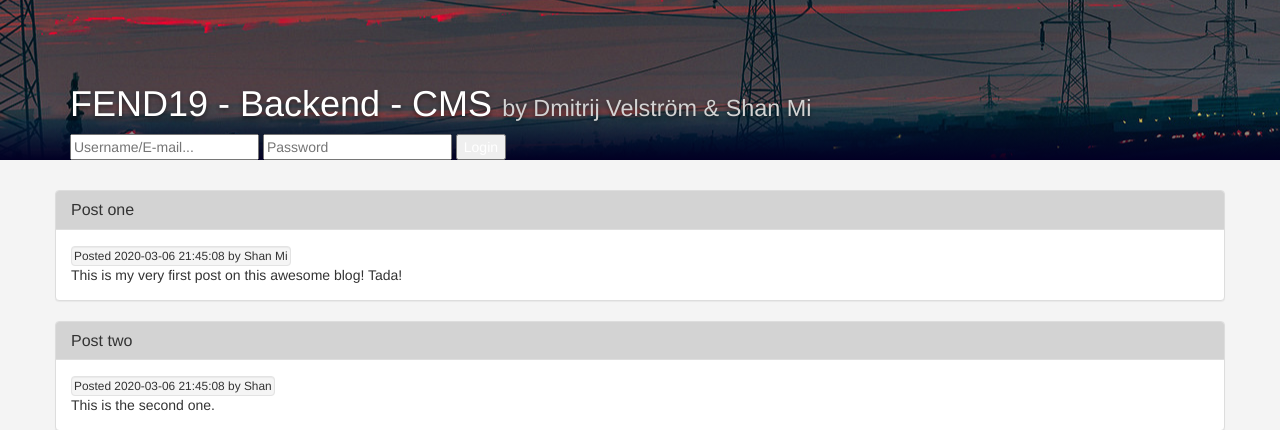
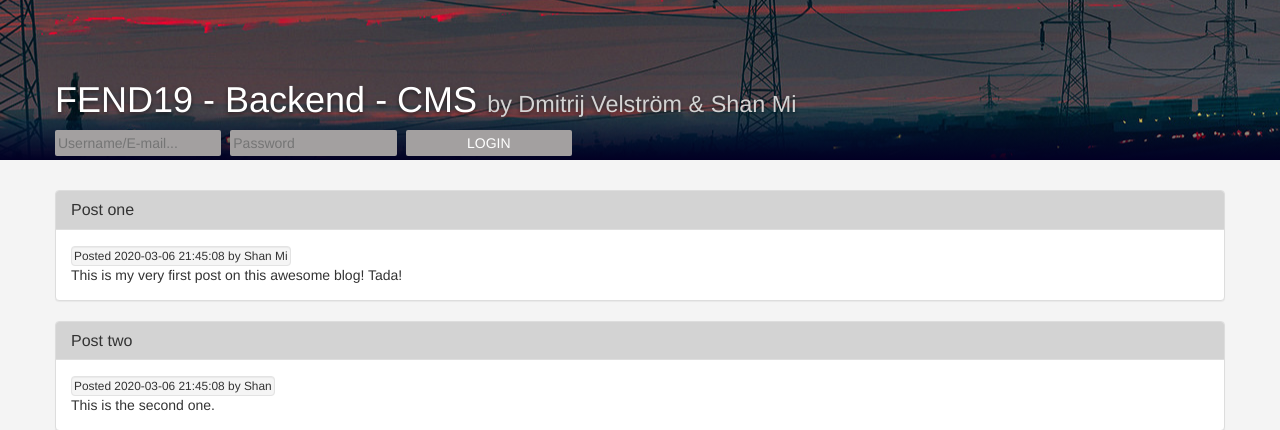
Before and after one commit to Dmitrijv/fend19-backend-project, a PHP site: page / in a window 1280 px wide. Shown: the top 430 px of the page. Run offline with PHP 8.4, Linux system fonts and the light colour scheme; data comes from the database, SQL or seed files in the repository; some libraries are stand-ins or nearby versions.

Commit message:
added login customised css

```diff
--- a/css/customStyle.css
+++ b/css/customStyle.css
@@ -19,6 +19,29 @@
   color: lightgrey;
 }
 
+.header-login form {
+  padding-bottom: 4px;
+}
+
+.header-login input,
+.header-login button {
+  width: 13vw;
+  padding: 3px;
+  border: none;
+  background: #a3a0a0;
+  margin-right: 5px;
+  border-radius: 2px;
+}
+
+.header-login button {
+  text-transform: uppercase;
+  color: #fff;
+}
+
+.col-md-10 {
+  padding: 0;
+}
+
 .blogpost .panel-heading {
   background-color: lightgray;
 }
--- a/sass/partial/_public-header.scss
+++ b/sass/partial/_public-header.scss
@@ -6,7 +6,11 @@
   padding-bottom: 0;
   margin-bottom: 30px;
 
-  background-image: linear-gradient(0deg, rgba(2, 0, 36, 1) 0%, rgba(255, 255, 255, 0) 30%),
+  background-image: linear-gradient(
+      0deg,
+      rgba(2, 0, 36, 1) 0%,
+      rgba(255, 255, 255, 0) 30%
+    ),
     url("../img/alena-aenami-over-the-city1k.jpg");
   background-position: center 63%;
 
@@ -17,3 +21,26 @@
     color: lightgrey;
   }
 }
+
+.header-login {
+  form {
+    padding-bottom: 4px;
+  }
+  input,
+  button {
+    width: 13vw;
+    padding: 3px;
+    border: none;
+    background: rgb(163, 160, 160);
+    margin-right: 5px;
+    border-radius: 2px;
+  }
+  button {
+    text-transform: uppercase;
+    color: #fff;
+  }
+}
+
+.col-md-10 {
+  padding: 0;
+}
```
Also changed, not shown: 1 other file.
